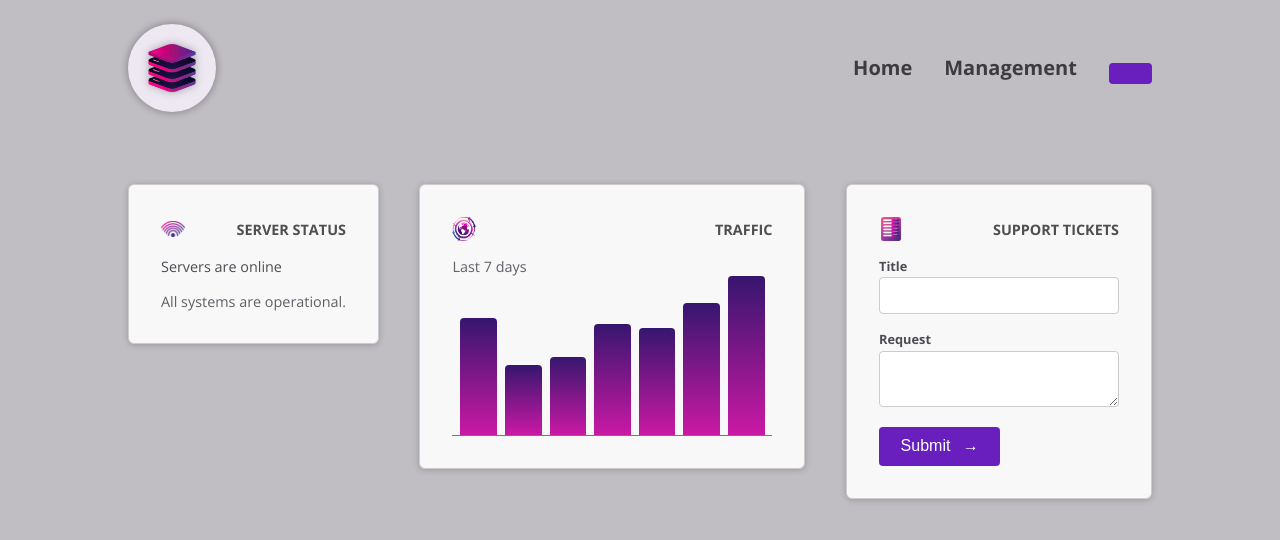
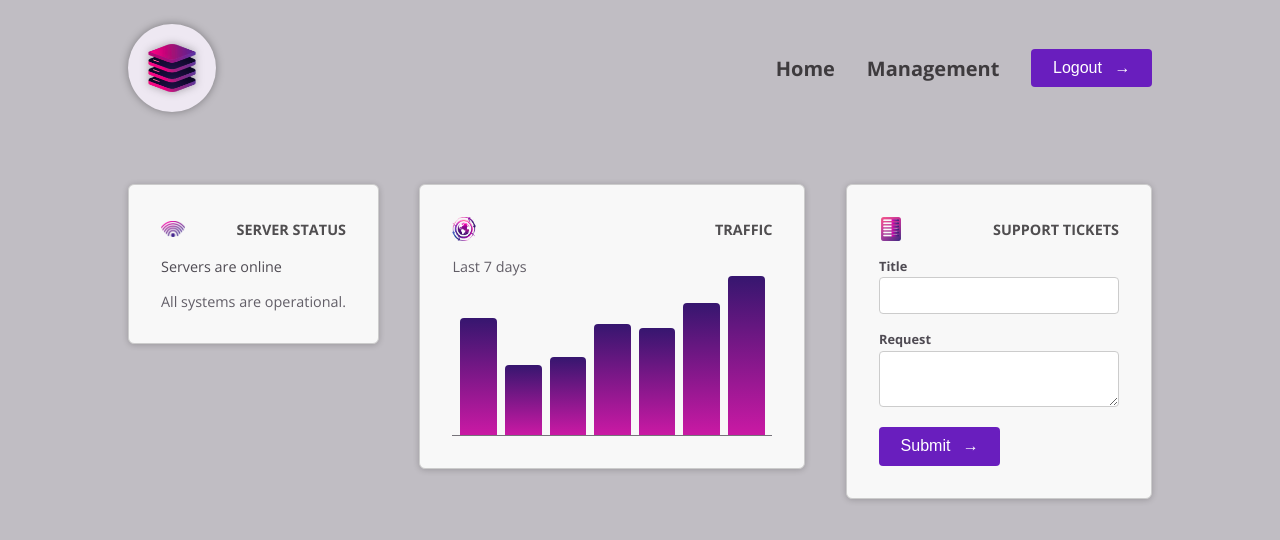
Before and after one commit to mitrasingh/angular-ticket-system, an Angular app: page / in a window 1280 px wide. Shown: the top 540 px of the page. Built offline with nearby package versions, Linux system fonts and the light colour scheme.

Commit message:
refactor: span icon text with class for multiple projection within ng-content

```diff
--- a/src/app/header/header.component.html
+++ b/src/app/header/header.component.html
@@ -12,7 +12,10 @@
         <a href="/">Management</a>
       </li>
       <li>
-        <button appButton></button>
+        <button appButton>
+          Logout
+          <span class="icon">→</span>
+        </button>
       </li>
     </ul>
   </nav>
```
